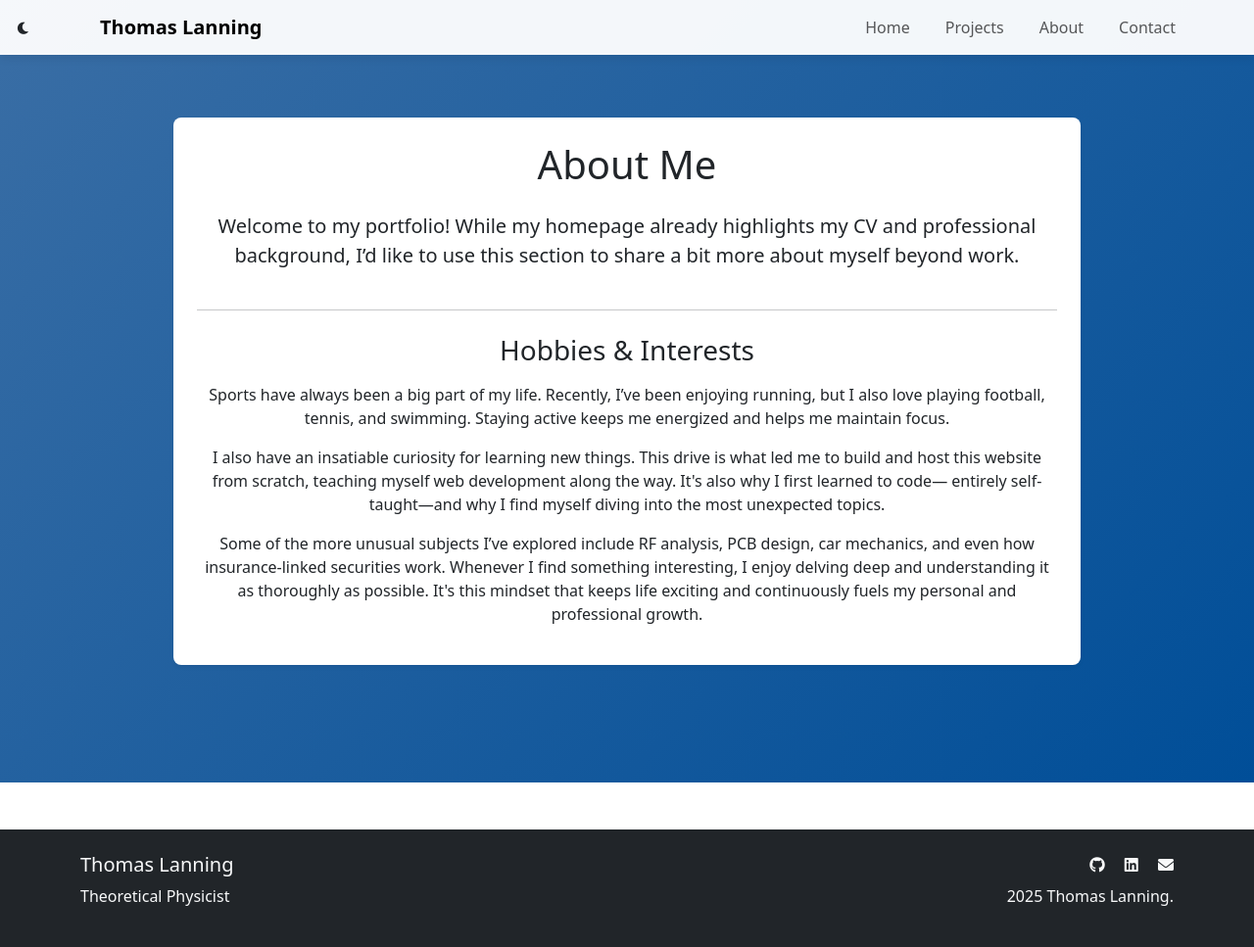
After one commit to thomas-lanning/portfolio, a Flask app: page /about in a window 1280 px wide. The commit adds this page. Shown: the whole page at 98% size. Run offline with Flask 3, Linux system fonts and the light colour scheme.

Commit message:
some bug fixes

```diff
--- /dev/null
+++ b/templates/about.html
@@ -0,0 +1,38 @@
+{% extends "base.html" %}
+
+{% block title %}About Me - Portfolio{% endblock %}
+
+{% block content %}
+<section class="hero-section pt-7 bg-light">
+    <div class="container">
+        <div class="row justify-content-center">
+            <div class="col-lg-10">
+                <div class="card shadow-sm border-0 rounded-3 p-4 bg-white">
+                    <h1 class="mb-4 text-center">About Me</h1>
+                    <p class="lead">
+                        Welcome to my portfolio! While my homepage already highlights my CV and professional background,
+                        I’d like to use this section to share a bit more about myself beyond work.
+                    </p>
+                    <hr class="my-4">
+                    <h3 class="mb-3">Hobbies & Interests</h3>
+                    <p>
+                        Sports have always been a big part of my life. Recently, I’ve been enjoying running, but I also love playing
+                        football, tennis, and swimming. Staying active keeps me energized and helps me maintain focus.
+                    </p>
+                    <p>
+                        I also have an insatiable curiosity for learning new things. This drive is what led me to build and host
+                        this website from scratch, teaching myself web development along the way. It's also why I first learned to code—
+                        entirely self-taught—and why I find myself diving into the most unexpected topics.
+                    </p>
+                    <p>
+                        Some of the more unusual subjects I’ve explored include RF analysis, PCB design, car mechanics, and even
+                        how insurance-linked securities work. Whenever I find something interesting, I enjoy delving deep and
+                        understanding it as thoroughly as possible. It's this mindset that keeps life exciting and continuously
+                        fuels my personal and professional growth.
+                    </p>
+                </div>
+            </div>
+        </div>
+    </div>
+</section>
+{% endblock %}
```
Also changed, not shown: templates/index.html (+8 -6 lines).
